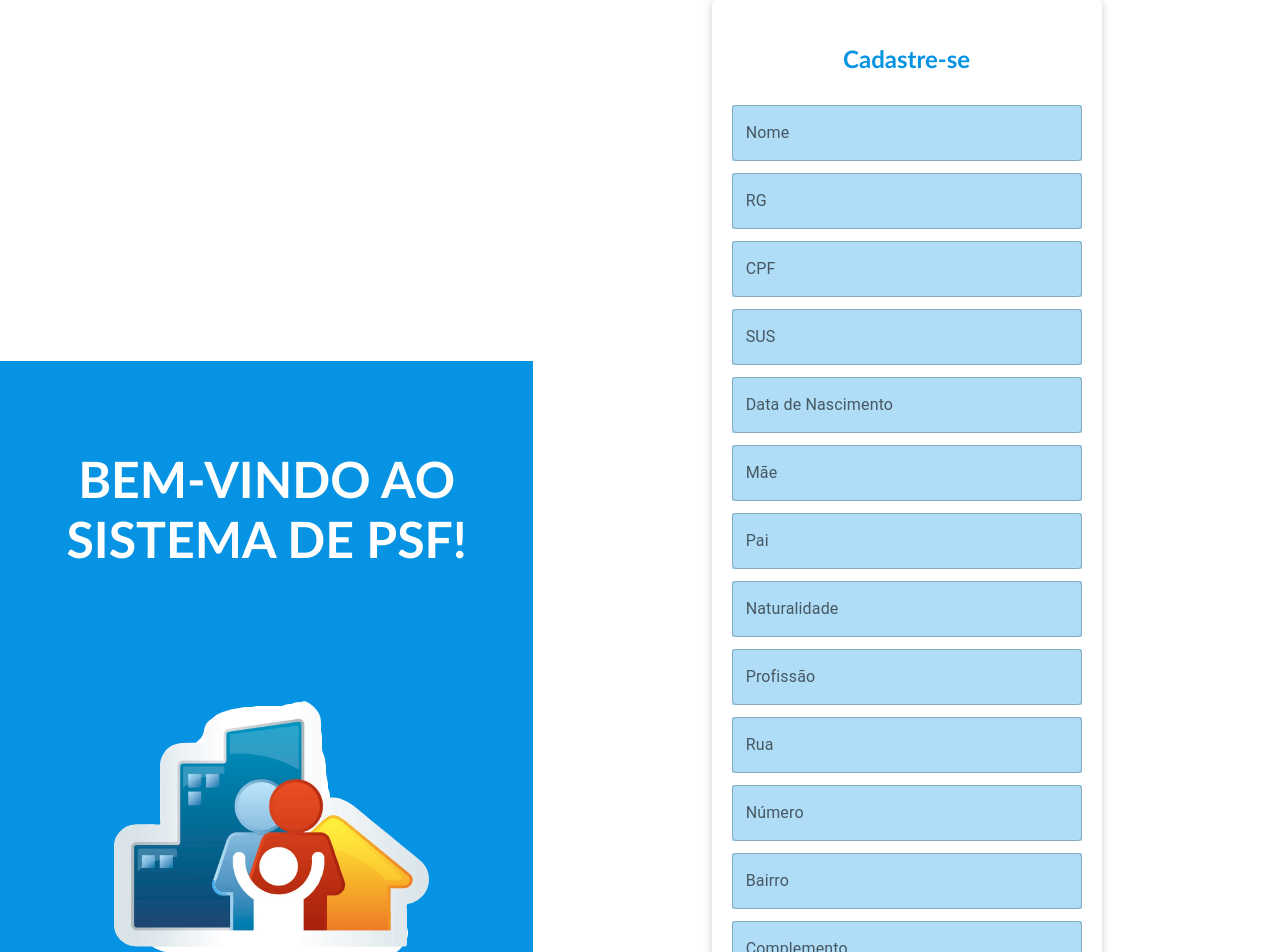
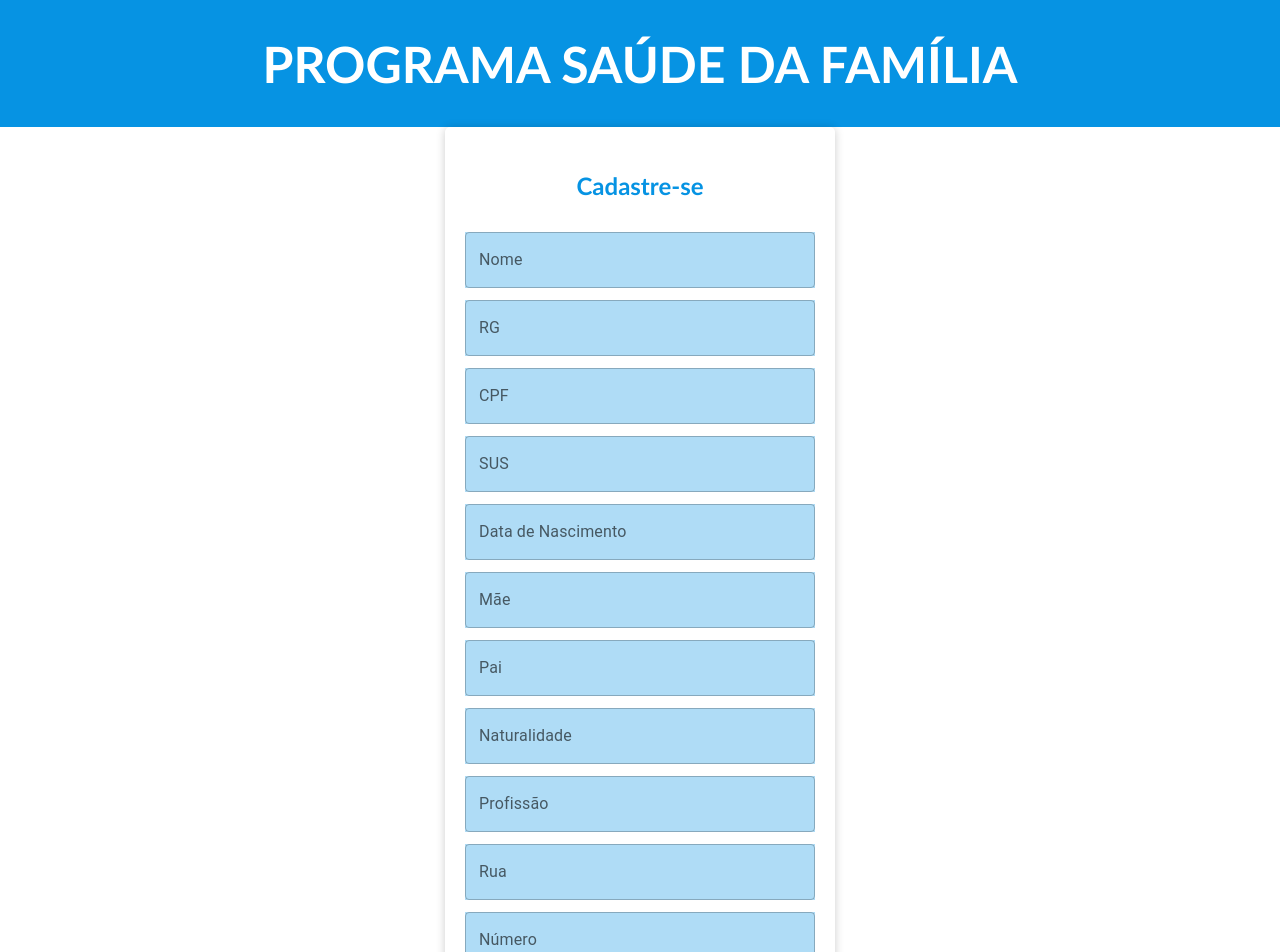
Before and after one commit to sistemaPSF/frontend, a React (Create React App) app: page /CrudPaciente in a window 1280 px wide. Shown: the top 952 px of the page. Built offline with nearby package versions, Linux system fonts and the light colour scheme.

Commit message:
telas crud padronizadas

```diff
--- a/src/packages/pages/CrudAgente/CrudAgente.tsx
+++ b/src/packages/pages/CrudAgente/CrudAgente.tsx
@@ -18,6 +18,8 @@ import { CustomImage } from '../Home/styles';
 import logoSF from '../../../assets/logoSF.png';
 import { CustomText, LabelError, CustomButton1, CustomButton2, Subtitle } from './Signin/styles';
 import api from '../../../services/api';
+import { Header } from '../../../components/Header';
+import { Footer } from '../../../components/Footer';
 
 
 // const cpfRegex = [0-9]{3}\.?[0-9]{3}\.?[0-9]{3}\-?[0-9]{2};
@@ -42,7 +44,7 @@ function CrudAgente() {
 
     const navigate = useNavigate();
 
-    const CadastroAgente =  () => {
+    const CadastroAgente = () => {
         api.post('/agentes',
             {
                 "nome": nome,
@@ -78,24 +80,8 @@ function CrudAgente() {
             textAlign="center"
         >
             <title>PSF - Cadastre-se</title>
-            <CustomGrid
-                container
-                item
-                xs={12}
-                sm={12}
-                md={5}
-                direction="column"
-                justifyContent="center"
-                alignItems="center"
-                height="100%"
-                style= {{ color: 'white', backgroundColor: '#0693E3' }}
-            >
-                <Box maxWidth="500px">
-                    <Title> BEM-VINDO AO SISTEMA DE PSF! </Title>
-                    {/* <Subtitle></Subtitle> */}
-                    <CustomImage src={logoSF} alt="logoSF" />
-                </Box>
-            </CustomGrid>
+
+            <Header />
             <Grid
                 item
                 xs={12}
@@ -114,7 +100,7 @@ function CrudAgente() {
                     boxShadow="0 1px 10px #0003"
                     maxWidth="350px"
                 >
-                <Subtitle style= {{ color: '#0693E3'}}> Cadastre-se </Subtitle>
+                    <Subtitle style={{ color: '#0693E3' }}> Cadastre-se </Subtitle>
                     <TextField style={{ backgroundColor: '#AFDCF6' }}
                         data-testid="nome"
                         label="Nome"
@@ -285,7 +271,7 @@ function CrudAgente() {
                     />
                     <LabelError> {error} </LabelError>
                     <Box textAlign="end" width="100%" mt="4px">
-                    <CustomButton1 style= {{ color: 'white', backgroundColor: '#0693E3' }}
+                        <CustomButton1 style={{ color: 'white', backgroundColor: '#0693E3' }}
                             data-testid="cadastrar"
                             // variant="contained"
                             // onClick={handleSignup}
@@ -297,7 +283,7 @@ function CrudAgente() {
                 </Box>
                 <Box display="flex" flexDirection="column" justifyContent="end">
                     <CustomText> Já tem uma conta? </CustomText>
-                <CustomButton2 style= {{ color: 'black', backgroundColor: '#E0E6F8' }}
+                    <CustomButton2 style={{ color: 'black', backgroundColor: '#E0E6F8' }}
                         data-testid="btnEntrar"
                         // variant="contained"
                         onClick={() => {
@@ -308,6 +294,12 @@ function CrudAgente() {
                     </CustomButton2>
                 </Box>
             </Grid>
+            <Footer
+                onClick={() => {
+                    navigate('/');
+
+                }}
+            />
         </Grid>
 
     );
--- a/src/packages/pages/CrudMedico/CrudMedico.tsx
+++ b/src/packages/pages/CrudMedico/CrudMedico.tsx
@@ -18,7 +18,8 @@ import { CustomImage } from '../Home/styles';
 import logoSF from '../../../assets/logoSF.png';
 import { CustomText, LabelError, CustomButton1, CustomButton2, Subtitle } from '../CrudAgente/Signin/styles';
 import api from '../../../services/api';
-
+import { Header } from '../../../components/Header';
+import { Footer } from '../../../components/Footer';
 
 // const cpfRegex = [0-9]{3}\.?[0-9]{3}\.?[0-9]{3}\-?[0-9]{2};
 
@@ -36,7 +37,7 @@ function CrudMedico() {
     const [error, setError] = useState('');
     const navigate = useNavigate();
 
-    const CadastroMedico =  () => {
+    const CadastroMedico = () => {
         api.post('/medicos',
             {
                 "nome": nome,
@@ -58,6 +59,7 @@ function CrudMedico() {
     }
 
     return (
+
         <Grid
             container
             height="100vh"
@@ -66,24 +68,8 @@ function CrudMedico() {
             textAlign="center"
         >
             <title>PSF - Cadastre-se</title>
-            <CustomGrid
-                container
-                item
-                xs={12}
-                sm={12}
-                md={5}
-                direction="column"
-                justifyContent="center"
-                alignItems="center"
-                height="100%"
-                style= {{ color: 'white', backgroundColor: '#0693E3' }}
-            >
-                <Box maxWidth="500px">
-                    <Title> BEM-VINDO AO SISTEMA DE PSF! </Title>
-                    {/* <Subtitle></Subtitle> */}
-                    <CustomImage src={logoSF} alt="logoSF" />
-                </Box>
-            </CustomGrid>
+
+            <Header />
             <Grid
                 item
                 xs={12}
@@ -103,7 +89,7 @@ function CrudMedico() {
                     boxShadow="0 1px 10px #0003"
                     maxWidth="350px"
                 >
-                <Subtitle style= {{ color: '#0693E3'}}> Cadastre-se </Subtitle>
+                    <Subtitle style={{ color: '#0693E3' }}> Cadastre-se </Subtitle>
                     <TextField style={{ backgroundColor: '#AFDCF6' }}
                         data-testid="nome"
                         label="Nome"
@@ -221,7 +207,7 @@ function CrudMedico() {
                     />
                     <LabelError> {error} </LabelError>
                     <Box textAlign="end" width="100%" mt="4px">
-                    <CustomButton1 style= {{ color: 'white', backgroundColor: '#0693E3' }}
+                        <CustomButton1 style={{ color: 'white', backgroundColor: '#0693E3' }}
                             data-testid="cadastrar"
                             // variant="contained"
                             // onClick={handleSignup}
@@ -233,7 +219,7 @@ function CrudMedico() {
                 </Box>
                 <Box display="flex" flexDirection="column" justifyContent="end">
                     <CustomText> Faça seu login </CustomText>
-                <CustomButton2 style= {{ color: 'black', backgroundColor: '#E0E6F8' }}
+                    <CustomButton2 style={{ color: 'black', backgroundColor: '#E0E6F8' }}
                         data-testid="btnEntrar"
                         // variant="contained"
                         onClick={() => {
@@ -244,6 +230,12 @@ function CrudMedico() {
                     </CustomButton2>
                 </Box>
             </Grid>
+            <Footer
+                onClick={() => {
+                    navigate('/');
+
+                }}
+            />
         </Grid>
 
     );
--- a/src/packages/pages/CrudPaciente/CrudPaciente.tsx
+++ b/src/packages/pages/CrudPaciente/CrudPaciente.tsx
@@ -18,7 +18,8 @@ import { CustomImage } from '../Home/styles';
 import logoSF from '../../../assets/logoSF.png';
 import { CustomText, LabelError, CustomButton1, CustomButton2, Subtitle } from '../CrudAgente/Signin/styles';
 import api from '../../../services/api';
-
+import { Header } from '../../../components/Header';
+import { Footer } from '../../../components/Footer';
 
 // const cpfRegex = [0-9]{3}\.?[0-9]{3}\.?[0-9]{3}\-?[0-9]{2};
 
@@ -86,24 +87,8 @@ function CrudPaciente() {
             textAlign="center"
         >
             <title>PSF - Cadastre-se</title>
-            <CustomGrid
-                container
-                item
-                xs={12}
-                sm={12}
-                md={5}
-                direction="column"
-                justifyContent="center"
-                alignItems="center"
-                height="100%"
-                style={{ color: 'white', backgroundColor: '#0693E3' }}
-            >
-                <Box maxWidth="500px">
-                    <Title> BEM-VINDO AO SISTEMA DE PSF! </Title>
-                    {/* <Subtitle></Subtitle> */}
-                    <CustomImage src={logoSF} alt="logoSF" />
-                </Box>
-            </CustomGrid>
+
+            <Header />
             <Grid
                 item
                 xs={12}
@@ -372,6 +357,11 @@ function CrudPaciente() {
                     </CustomButton2>
                 </Box>
             </Grid>
+            <Footer
+                onClick={() => {
+                    navigate('/');
+                }}
+            />
         </Grid>
 
     );
```
Lines whose indentation alone changed are shown as unchanged.
